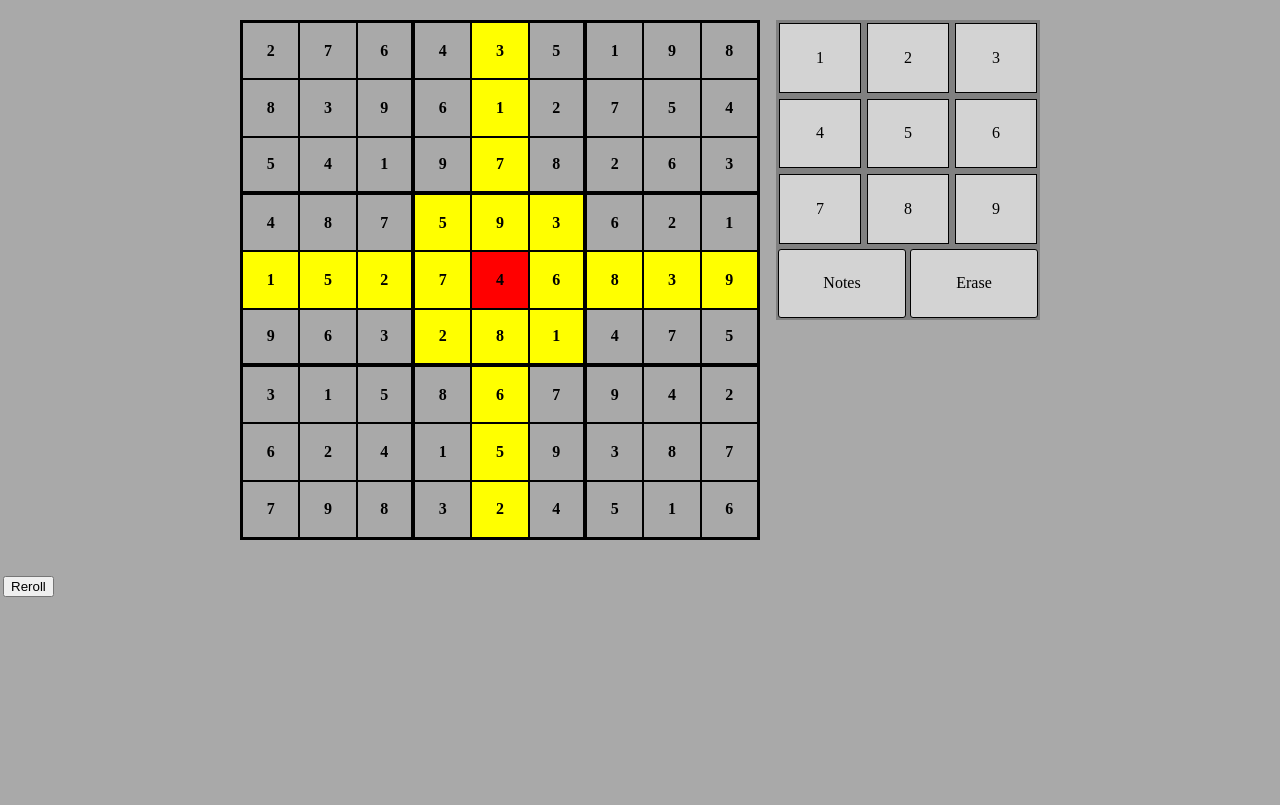
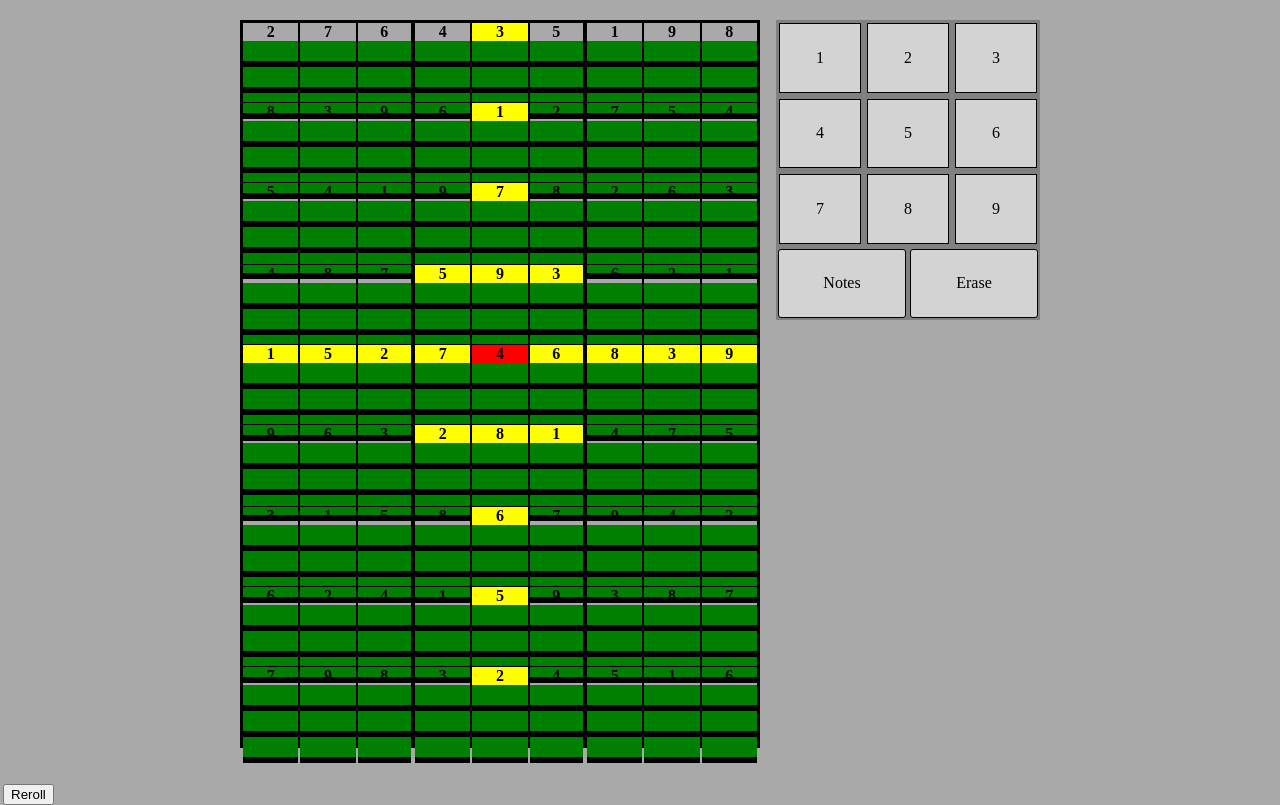
Before and after one commit to Draigan/Sudoku, a plain HTML site: page my-child.html in a window 1280 px wide. Drawn offline with Linux system fonts and the light colour scheme.

Commit message:
Append notegrid to cell

```diff
--- a/interface.mjs
+++ b/interface.mjs
@@ -1,5 +1,7 @@
 import { Sudoku } from "./sudoku.mjs";
 import { Notes } from "./sudoku.mjs";
+
+const sudoku = new Sudoku("gridElement1");
 const noteClassArray = [];
 
 for (let i = 0; i < 9; i++) {
@@ -10,7 +12,6 @@ for (let i = 0; i < 9; i++) {
 }
 
 
-const sudoku = new Sudoku("gridElement1");
 let noteState = false;
 const dashboardButton = document.querySelectorAll("div.button");
 dashboardButton.forEach((item) => {
@@ -22,6 +23,19 @@ dashboardButton.forEach((item) => {
   })
 })
 
+
+const cell = document.querySelectorAll("div.cell");
+
+//  Put the note grid into the cell for each
+for (let i = 0; i < 9; i++) {
+  for (let j = 0; j < 9; j++) {
+    let cellElement = document.querySelector(`div.cell${i}${j}`);
+    let noteGrid = document.querySelector(`div.notegrid${i}${j}`);
+    console.log(cellElement)
+    cellElement.appendChild(noteGrid);
+    // cell[i][j].appendChild(noteGrid[i][j]);
+  }
+}
 //Note Button
 const noteButton = document.querySelector(".buttoncontrol");
 noteButton.addEventListener("click", () => {
--- a/my-child.html
+++ b/my-child.html
@@ -72,11 +72,6 @@
       background: yellow;
     }
 
-    .notecell {
-      background: green;
-      height: 20px;
-      display: none;
-    }
 
     .notegrid {
       width: 100%;
@@ -84,6 +79,13 @@
       grid-template-columns: 1fr 1fr 1fr;
       display: grid;
       background: black;
+    }
+
+    .notecell {
+      background: green;
+      height: 20px;
+      < !-- display: none;
+      -->
     }
 
     .container {
--- a/sudoku.mjs
+++ b/sudoku.mjs
@@ -22,7 +22,6 @@ export class Notes {
     document.body.appendChild(this.noteGrid)
     this.noteGrid.classList.add("notegrid");
     this.noteGrid.classList.add(`notegrid${_i}${_j}`);
-    console.log(document.querySelector("div.notegrid"))
 
     for (let i = 0; i < 9; i++) {
       this.noteGridArray.push({
```
